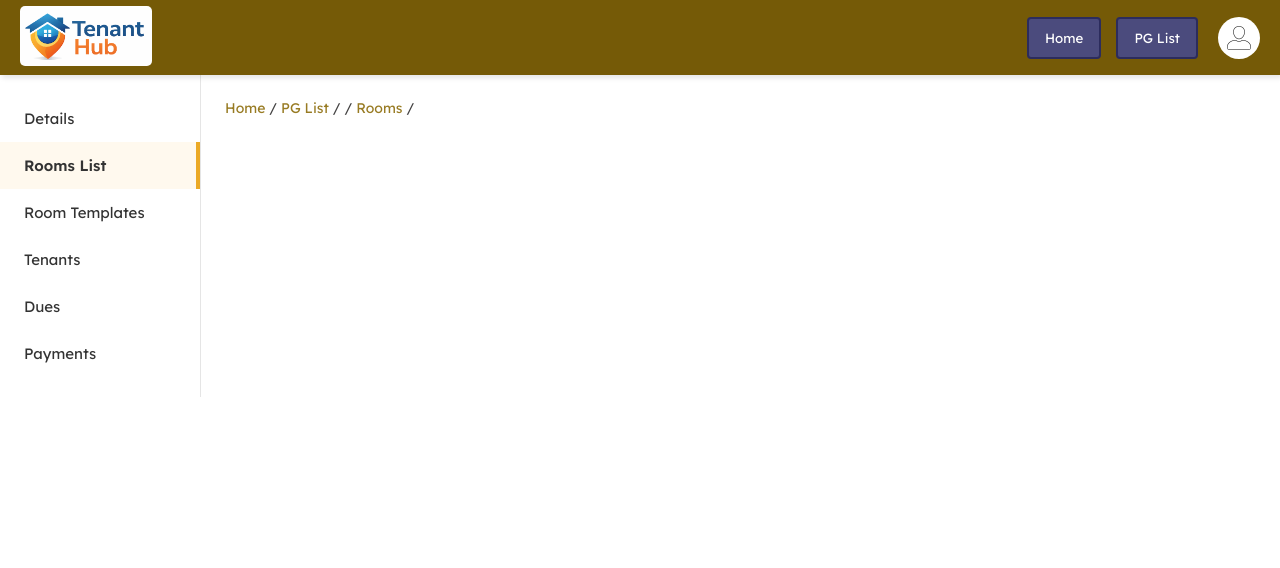
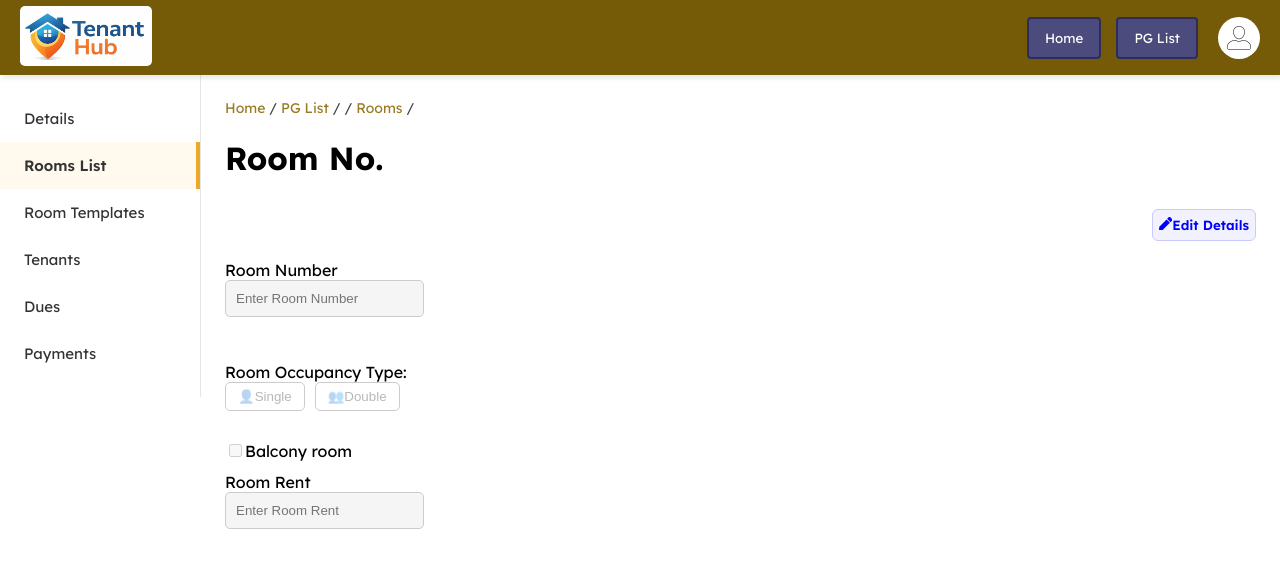
Before and after one commit to aayush674/Tenant-Hub, a React (Create React App) app in the folder frontend/: page /pg/1/rooms/1 in a window 1280 px wide. Shown: the top 568 px of the page. Built offline with nearby package versions, Linux system fonts and the light colour scheme; no server answers; sample sign-in values are in the browser's storage.

Commit message:
Added navigation from roomList to roomDetails page, added edit room form in the details page, fixed an existing issue in pg details form

```diff
--- a/frontend/src/components/admin/pgDetails.js
+++ b/frontend/src/components/admin/pgDetails.js
@@ -5,6 +5,7 @@ import "../../styles/pgDetails.css";
 import { FaPen } from "react-icons/fa";
 import { State, City } from "country-state-city";
 import { API_BASE_URL } from "../../config";
+import { toast } from "react-toastify";
 
 function PGDetails() {
     const navigate = useNavigate();
@@ -67,6 +68,7 @@ function PGDetails() {
             }
             setPgData(formData);
             setEditMode(false);
+            toast.success("Details updated successfully!")
         }
         catch (err) {
             setError({ detail: "Something went wrong. Please try again." });
@@ -229,7 +231,10 @@ function PGDetails() {
                     </div>
 
                     {editMode && <div className="edit-mode-buttons">
-                        <button type="button" onClick={() => setEditMode(false)}>Cancel</button>
+                        <button type="button" onClick={() => {
+                            setEditMode(false);
+                            setFormData(pgData);
+                        }}>Cancel</button>
                         <button type="submit">Submit</button>
                     </div>}
                 </form>
--- a/frontend/src/components/admin/roomDetails.js
+++ b/frontend/src/components/admin/roomDetails.js
@@ -2,12 +2,20 @@ import { useState, useCallback, useEffect } from "react";
 import { useParams, useNavigate } from "react-router-dom";
 import { authFetch } from "../../api/apiClient";
 import { API_BASE_URL } from "../../config";
+import { FaPen } from "react-icons/fa";
+import { validateRoomCapacity, validateRoomRent } from "../../utils/roomValidation";
+import { toast } from "react-toastify";
+import LoadingSubmitButton from "../common/loadingSubmitButton";
 
 function RoomDetails() {
     const navigate = useNavigate();
     const { pgId, roomId } = useParams();
     const [pgData, setPgData] = useState({});
     const [roomData, setRoomData] = useState({});
+    const [formData, setFormData] = useState({});
+    const [editMode, setEditMode] = useState(false);
+    const [error, setError] = useState({});
+    const [loading, setLoading] = useState(false);
 
     const fetchPg = useCallback(async () => {
         const res = await authFetch(`${API_BASE_URL}/api/pgs/${pgId}/`);
@@ -26,13 +34,56 @@ function RoomDetails() {
         }
         const data = await res.json();
         setRoomData(data);
-        // setFormData(data);
+        setFormData(data);
     }, [pgId]);
 
-    useEffect(()=>{
+    const handleSubmit = async (e) => {
+        e.preventDefault();
+        const rcError = validateRoomCapacity(formData.capacity);
+        const rrError = validateRoomRent(formData.rent);
+        const finalError = {}
+
+        if (rcError) {
+            finalError.roomCapacity = rcError;
+        }
+        if (rrError) {
+            finalError.roomRent = rrError;
+        }
+        if (Object.keys(finalError).length > 0) {
+            setError(finalError);
+            return;
+        }
+        setError({});
+        try {
+            setLoading(true);
+            const res = await authFetch(`${API_BASE_URL}/api/rooms/${roomId}/`, {
+                method: "PATCH",
+                headers: {
+                    "Content-Type": "application/json"
+                },
+                body: JSON.stringify(formData)
+            });
+
+            if (!res.ok) {
+                const errData = await res.json();
+                setError(errData);
+                console.log(errData);
+                return;
+            }
+            setEditMode(false);
+            toast.success("Room updated successfully.");
+        } catch (err) {
+            setError({ detail: "Something went wrong. Please try again." });
+        }
+        finally {
+            setLoading(false);
+        }
+    }
+
+    useEffect(() => {
         fetchPg();
         fetchCurrentRoom();
-    },[fetchCurrentRoom, fetchPg])
+    }, [fetchCurrentRoom, fetchPg])
 
     return (
         <div className="room-details-container">
@@ -43,10 +94,121 @@ function RoomDetails() {
                 <span className="seperator"> / </span>
                 {pgData && <span>{pgData.name}</span>}
                 <span className="seperator"> / </span>
-                <span onClick={() => navigate("/rooms")} className="navigator">Rooms</span>
+                <span onClick={() => navigate(`/pg/${pgId}/rooms`)} className="navigator">Rooms</span>
                 <span className="seperator"> / </span>
                 {roomData && <span>{roomData.room_number}</span>}
 
+            </div>
+            <div className="room-details-header">
+                <h1>Room No. {roomData && roomData.room_number}</h1>
+            </div>
+
+            <div className="form-header-block">
+                {!editMode && <div>
+                    <button className="edit-button" onClick={() => setEditMode(true)}><FaPen />Edit Details</button>
+                </div>}
+            </div>
+            <div className={`room-details-form ${editMode ? 'enabled' : 'disabled'}`}>
+                <form onSubmit={handleSubmit}>
+                    <div>Room Number</div>
+                    <input
+                        className={`room-details-input ${editMode ? 'enabled' : 'disabled'}`}
+                        disabled={!editMode}
+                        placeholder="Enter Room Number"
+                        value={formData && formData.room_number}
+                        onChange={e => {
+                            setFormData({
+                                ...formData,
+                                name: e.target.value
+                            })
+                            if (error?.roomNumber) {
+                                const newError = { ...error };
+                                delete newError.roomNumber;
+                                setError(newError);
+                            }
+                        }}
+                    />
+                    <div className="error-container">
+                        {error?.roomNumber}
+                    </div>
+                    <div>Room Occupancy Type: </div>
+                    <div className="occupancy-toggle">
+
+                        <button
+                            type="button"
+                            className={formData.capacity === 1 ? "active" : ""}
+                            disabled={!editMode}
+                            onClick={() => setFormData({
+                                ...formData,
+                                capacity: 1
+                            })}
+                        >👤Single</button>
+                        <button
+                            type="button"
+                            className={formData.capacity === 2 ? "active" : ""}
+                            disabled={!editMode}
+                            onClick={() => setFormData({
+                                ...formData,
+                                capacity: 2
+                            })}
+                        >👥Double</button>
+                    </div>
+                    <div className="error-container">
+                        {error?.roomCapacity}
+                    </div>
+
+                    <div className="balcony-checkbox">
+                        <input
+                            type="checkbox"
+                            checked={formData.is_balcony_room}
+                            onChange={e => setFormData({
+                                ...formData,
+                                is_balcony_room: e.target.checked
+                            })}
+                            disabled={!editMode}
+                        />
+                        <label>Balcony room</label>
+                    </div>
+
+                    <div>Room Rent</div>
+                    <input
+                        placeholder="Enter Room Rent"
+                        value={formData.rent}
+                        onChange={e => {
+                            setFormData({
+                                ...formData,
+                                rent: e.target.value
+                            })
+                            if (error?.roomRent) {
+                                const newError = { ...error };
+                                delete newError.roomRent;
+                                setError(newError);
+                            }
+                        }
+                        }
+                        disabled={!editMode}
+                    />
+                    <div className="error-container">
+                        {error?.roomRent}
+                    </div>
+                    {error?.detail && (
+                        <div className="error-container">{error.detail}</div>
+                    )}
+
+                    {editMode && <div className="edit-mode-buttons">
+                        <button type="button" onClick={() => {
+                            setEditMode(false);
+                            setFormData(roomData);
+                        }}>Cancel</button>
+                        {/* <button type="submit">Submit</button> */}
+                        <LoadingSubmitButton
+                            loading={loading}
+                            loadingText="Saving changes"
+                            children="Save"
+                            type="submit"
+                        />
+                    </div>}
+                </form>
             </div>
         </div>
     )
--- a/frontend/src/components/admin/roomsList.js
+++ b/frontend/src/components/admin/roomsList.js
@@ -4,7 +4,7 @@ import { authFetch } from "../../api/apiClient";
 import AddRoomModal from "./addRoomModal";
 import "../../styles/roomsList.css";
 import { useNavigate } from "react-router-dom";
-import EditRoomModal from "./editRoomModal";
+// import EditRoomModal from "./editRoomModal";
 import RoomListFilterModal from "./roomListFilterModal";
 import { useSearchParams } from "react-router-dom";
 import ConfirmModal from "../common/confirmationModal";
@@ -18,8 +18,8 @@ function RoomsList() {
     const [rooms, setRooms] = useState([]);
     const [showAddRoom, setShowAddRoom] = useState(false);
     const [pgData, setPgData] = useState(null);
-    const [showEditModal, setShowEditModal] = useState(false);
-    const [editRoomData, setEditRoomData] = useState(null);
+    // const [showEditModal, setShowEditModal] = useState(false);
+    // const [editRoomData, setEditRoomData] = useState(null);
     const [showFilterModal, setShowFilterModal] = useState(false);
     const navigate = useNavigate();
     const [filters, setFilters] = useState({ occupancyType: "", minPrice: "", maxPrice: "" });
@@ -98,14 +98,14 @@ function RoomsList() {
 
     };
 
-    const openEditRoom = (room) => {
-        setEditRoomData(room);
-        setShowEditModal(true);
-    }
+    // const openEditRoom = (room) => {
+    //     setEditRoomData(room);
+    //     setShowEditModal(true);
+    // }
 
-    const updateRoom = (updatedRoom) => {
-        setRooms(prev => prev.map(room => room.id === updatedRoom.id ? updatedRoom : room));
-    }
+    // const updateRoom = (updatedRoom) => {
+    //     setRooms(prev => prev.map(room => room.id === updatedRoom.id ? updatedRoom : room));
+    // }
 
     const handleApplyFilters = () => {
 
@@ -211,7 +211,7 @@ function RoomsList() {
                     />
                 )}
 
-                {showEditModal && (
+                {/* {showEditModal && (
                     <EditRoomModal
                         room={editRoomData}
                         onUpdate={(updatedRoom) => {
@@ -220,7 +220,7 @@ function RoomsList() {
                         }}
                         onClose={() => setShowEditModal(false)}
                     />
-                )}
+                )} */}
 
             </div>
             <div>
@@ -306,8 +306,10 @@ function RoomsList() {
                                         ><FaTrash /> Delete</button>
 
                                         <button className="edit-room-button"
-                                            onClick={() => openEditRoom(room)}
-                                        ><FaPen /> Edit</button>
+                                            onClick={() => {
+                                                navigate(`/pg/${pgId}/rooms/${room.id}`);
+                                            }}
+                                        ><FaPen /> Manage</button>
                                     </div>
                                     <ConfirmModal
                                         show={showDeleteConfirmModal}
```
